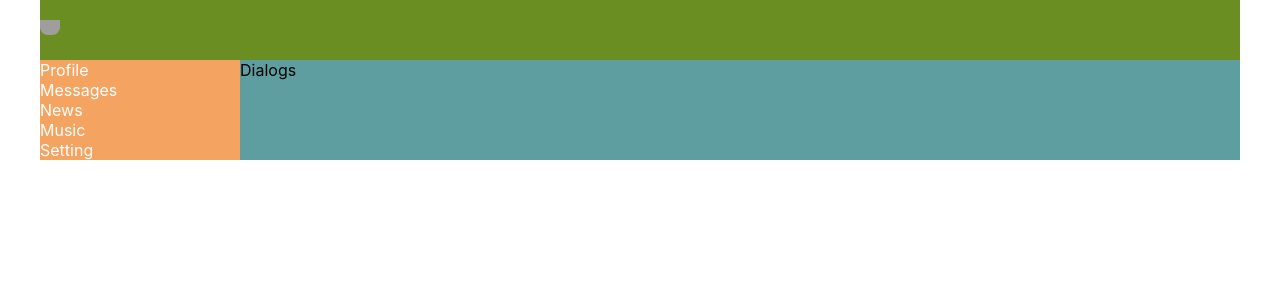
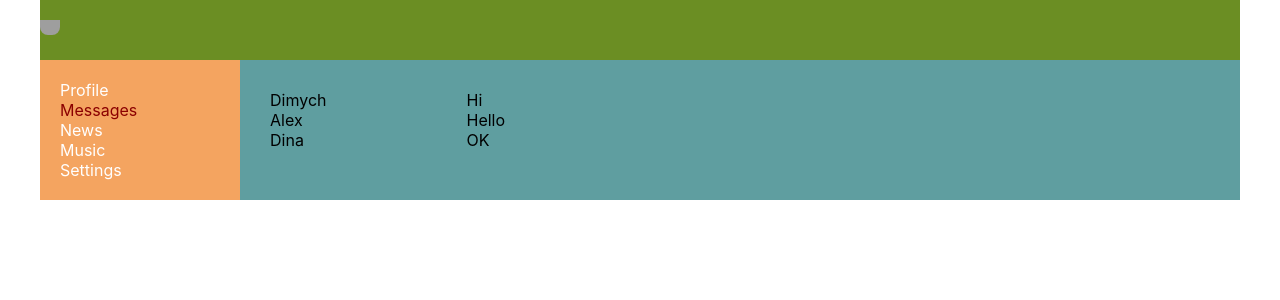
Before and after one commit to DinaSem/socialnet, a React (Create React App) app: page /dialogs in a window 1280 px wide. Shown: the top 300 px of the page. Built offline with nearby package versions, Linux system fonts and the light colour scheme; grey boxes are pictures that could not be loaded.

Commit message:
21 урок

```diff
--- a/package.json
+++ b/package.json
@@ -10,8 +10,10 @@
     "@types/node": "^12.0.0",
     "@types/react": "^17.0.0",
     "@types/react-dom": "^17.0.0",
+    "@types/react-router-dom": "^5.3.1",
     "react": "^17.0.2",
     "react-dom": "^17.0.2",
+    "react-router-dom": "^5.3.0",
     "react-scripts": "4.0.3",
     "typescript": "^4.1.2",
     "web-vitals": "^1.0.1"
--- a/src/App.tsx
+++ b/src/App.tsx
@@ -4,18 +4,27 @@ import './App.css';
 import Header from "./components/Header/Header";
 import Navbar from "./components/Navbar/Navbar";
 import Profile from "./components/Profile/Profile";
+import {BrowserRouter, Route} from "react-router-dom";
 import Dialogs from "./components/Dialogs/Dialogs";
 
-function App() {
+/*type AppRoute = {
+    component: Route
+    path: string
+}*/
+
+function App(props:any) {
     return (
-        <div className="app-wrapper">
-            <Header/>
-            <Navbar/>
-            <div className='app-wrapper-content'>
-                <Dialogs/>
+        <BrowserRouter>
+            <div className="app-wrapper">
+                <Header/>
+                <Navbar/>
+                <div className='app-wrapper-content'>
+                    <Route path = '/profile' component={Profile}/>
+                    <Route path = '/dialogs' component={Dialogs}/>
+
+                </div>
             </div>
-{/*            <Profile/>*/}
-        </div>);
+        </BrowserRouter>);
 }
 
 export default App;
--- a/src/components/Dialogs/Dialogs.module.css
+++ b/src/components/Dialogs/Dialogs.module.css
@@ -1,9 +1,21 @@
-.header{
-    grid-area: h;
-    background-color: olivedrab;
+.dialogs {
+    display: flex;
+padding: 20px;
 }
-.header img{
-    width: 20px;
-    border-radius:  15px 10px 10px 10px;
-    padding-top: 20px ;
+
+.dialogsItems {
+padding: 10px;
 }
+
+.dialog {
+
+}
+
+.messages {
+    margin-left: 120px;
+    padding: 10px;
+}
+
+.message {
+
+}
--- a/src/components/Dialogs/Dialogs.tsx
+++ b/src/components/Dialogs/Dialogs.tsx
@@ -1,10 +1,30 @@
 import React from 'react';
+import s from './Dialogs.module.css'
 
-function Dialogs(props:any){
-    return(
-        <div>
-            Dialogs
+function Dialogs(props:any) {
+    return (
+        <div className={s.dialogs}>
+            <div className={s.dialogsItems}>
+                <div className={s.dialog}>
+                    Dimych
+                </div>
+                <div className={s.dialog}>
+                    Alex
+                </div>
+                <div className={s.dialog}>
+                    Dina
+                </div>
+            </div>
+            <div className={s.messages}>
+                <div className={s.message}>Hi</div>
+                <div className={s.message}>Hello</div>
+                <div className={s.message}>OK</div>
+
+
+            </div>
         </div>
+
     )
 }
+
 export default Dialogs;
--- a/src/components/Navbar/Navbar.module.css
+++ b/src/components/Navbar/Navbar.module.css
@@ -1,7 +1,12 @@
 .nav{
     grid-area: n;
     background-color: sandybrown;
+    padding: 20px;
 }
-.item{
+.item a{
     color:white;
+    text-decoration: none;
 }
+.item a.active {
+    color: darkred;
+}
--- a/src/components/Navbar/Navbar.tsx
+++ b/src/components/Navbar/Navbar.tsx
@@ -1,23 +1,26 @@
 import React from 'react';
+import { NavLink } from 'react-router-dom';
 import s from './Navbar.module.css'
+
+
 
 function Navbar() {
     return (
             <nav className={s.nav}>
                 <div className={s.item}>
-                    <a>Profile</a>
+                    <NavLink to='/profile' activeClassName={s.active}>Profile</NavLink>
                 </div>
                 <div className={s.item}>
-                    <a>Messages</a>
+                    <NavLink to='/dialogs' activeClassName={s.active}>Messages</NavLink>
                 </div>
                 <div className={s.item}>
-                    <a>News</a>
+                    <NavLink to='/news' activeClassName={s.active}>News</NavLink>
                 </div>
                 <div className={s.item}>
-                    <a>Music</a>
+                    <NavLink to='/music' activeClassName={s.active}>Music</NavLink>
                 </div>
                 <div className={s.item}>
-                    <a>Setting</a>
+                    <NavLink to='/settings' activeClassName={s.active}>Settings</NavLink>
                 </div>
             </nav>
     )
--- /dev/null
+++ b/src/components/Profile/MyPosts/MyPosts.module.css
@@ -0,0 +1,8 @@
+.content{
+    grid-area: c;
+    background-color: cadetblue;
+
+}
+.content img{
+    height: 500px;
+}
--- /dev/null
+++ b/src/components/Profile/MyPosts/MyPosts.tsx
@@ -0,0 +1,21 @@
+import React from 'react';
+import s from './MyPosts.module.css'
+import Post from "./Post/Post";
+
+function MyPosts() {
+    return (
+        <div>
+            My Posts
+            <div>
+                <textarea></textarea>
+                <button>Add post</button>
+            </div>
+            <div className={s.posts}>
+                <Post message = "Hi, how are you?" likesCount = "0"/>
+                <Post message = "Hello" likesCount = "23"/>
+            </div>
+        </div>
+    )
+}
+
+export default MyPosts;
--- a/src/components/Profile/Profile.module.css
+++ b/src/components/Profile/Profile.module.css
@@ -1,8 +1,5 @@
-.content{
-    grid-area: c;
-    background-color: cadetblue;
 
+.content img{
+    width: 80%;
+    height: 80%;
 }
-.content img{
-    height: 500px;
-}
--- a/src/components/Profile/Profile.tsx
+++ b/src/components/Profile/Profile.tsx
@@ -5,8 +5,8 @@ import MyPosts from "./MyPosts/MyPosts";
 function Profile() {
     return (
         <div>
-            <div>
-                <img src="https://wallpaperset.com/w/full/f/3/3/476097.jpg" alt=""/>
+            <div className={s.content}>
+                <img src="https://cdn3.wealthyaffiliate.com/uploads/1474011/blog/6d8136d9fa56ca229177145d47ffcc6b1541191250_1541194597_cropped.jpg" alt=""/>
             </div>
             <div>
                 ava+description
```
Also changed, not shown: 2 other files (tests, documents, lock files or other folders).
